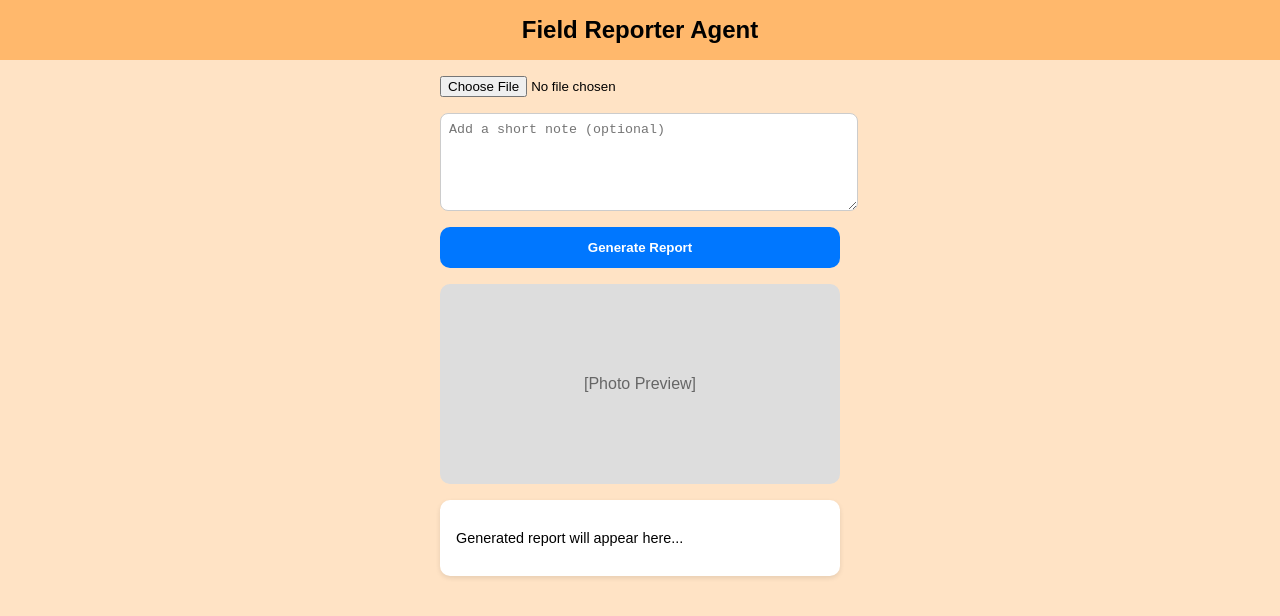
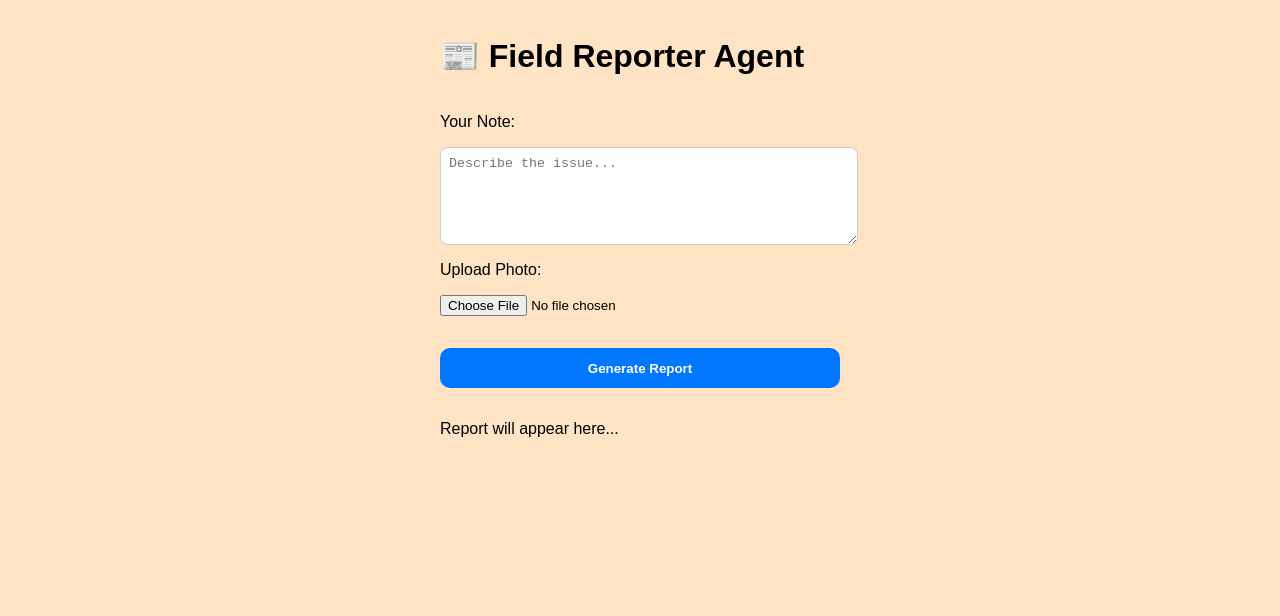
Before and after one commit to anay555/field-reporter, a plain HTML site: page public/index.html in a window 1280 px wide. Drawn offline with Linux system fonts and the light colour scheme.

Commit message:
Update index.html

```diff
--- a/public/index.html
+++ b/public/index.html
@@ -2,29 +2,35 @@
 <html lang="en">
 <head>
   <meta charset="UTF-8" />
-  <meta name="viewport" content="width=device-width, initial-scale=1.0" />
-  <title>Field Reporter Agent</title>
+  <meta name="viewport" content="width=device-width, initial-scale=1.0"/>
+  <title>Field Reporter</title>
   <link rel="stylesheet" href="style.css" />
 </head>
 <body>
-  <header>Field Reporter Agent</header>
+  <div class="container">
+    <h1>📰 Field Reporter Agent</h1>
 
-  <div class="container">
-    <!-- Upload -->
-    <input type="file" id="photoInput" accept="image/*" />
-    <textarea id="noteInput" placeholder="Add a short note (optional)"></textarea>
+    <!-- Note Input -->
+    <label for="noteInput">Your Note:</label>
+    <textarea id="noteInput" placeholder="Describe the issue..."></textarea>
+
+    <!-- Photo Upload -->
+    <label for="photoInput">Upload Photo:</label>
+    <input type="file" id="photoInput" accept="image/*"/>
+    <div id="photoPreview"></div>
+
+    <!-- Action Button -->
     <button onclick="generateReport()">Generate Report</button>
 
-    <!-- Preview -->
-    <div class="photo" id="photoPreview">[Photo Preview]</div>
-    <div class="report" id="reportBox">
-      <p>Generated report will appear here...</p>
+    <!-- Report Output -->
+    <div id="reportBox" class="report-box">
+      <p>Report will appear here...</p>
     </div>
 
-    <!-- Send Options -->
-    <div class="buttons" id="sendButtons" style="display:none;">
-      <a class="button sms" id="smsButton" href="#">Send SMS</a>
-      <a class="button whatsapp" id="waButton" href="#">Send WhatsApp</a>
+    <!-- Send Buttons -->
+    <div id="sendButtons" style="display:none; gap:10px; margin-top:15px;">
+      <a id="smsButton" class="btn" target="_blank">📱 Send SMS</a>
+      <a id="waButton" class="btn" target="_blank">💬 Send WhatsApp</a>
     </div>
   </div>
 
```
